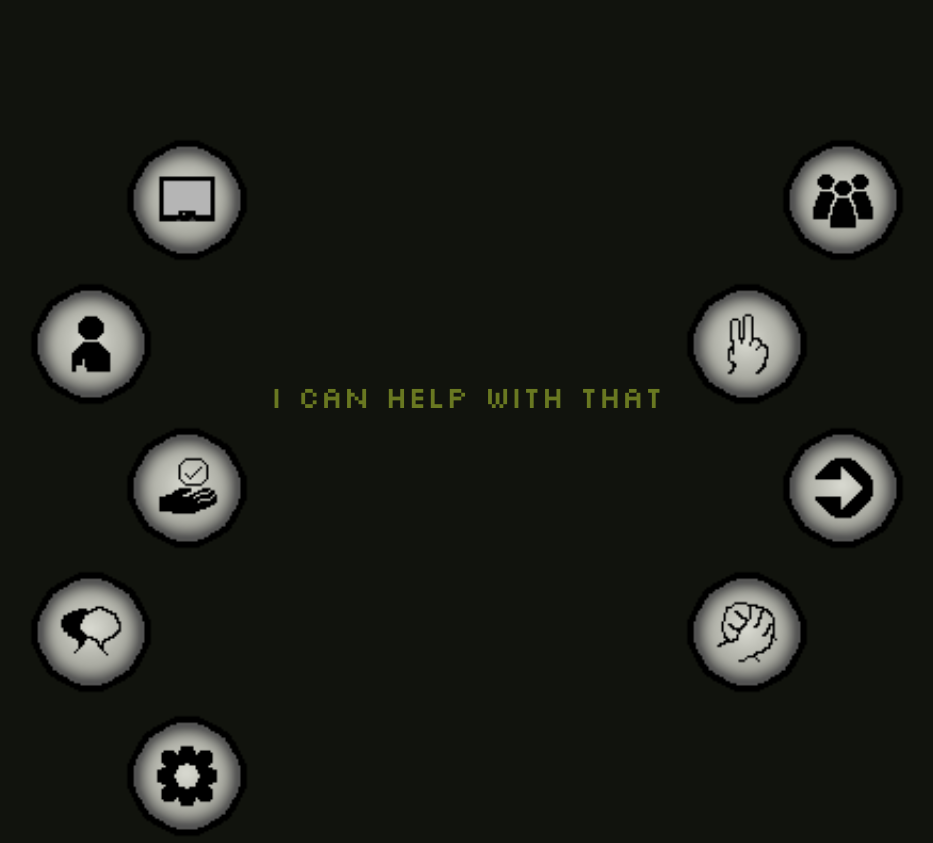
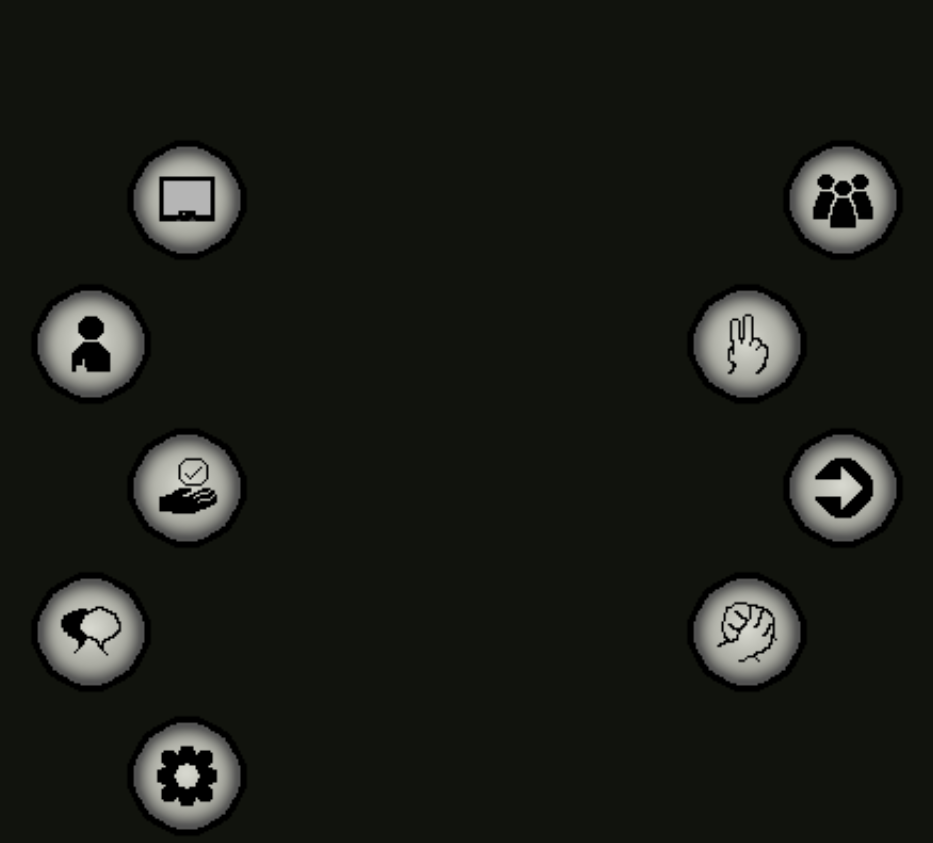
Before and after one commit to EmmmB/neocities, a plain HTML site: page public/genesis-01/speak.html in a window 1280 px wide. Shown: the top 843 px of the page, without its empty margins (173-1106 px from the left). Drawn offline with Linux system fonts and the light colour scheme.

Commit message:
okay last thing I swear

```diff
--- a/public/genesis-01/speak.html
+++ b/public/genesis-01/speak.html
@@ -10,7 +10,7 @@
    <body>
 
       <div class="screen">
-         <span class="response">I can help with that</span>
+         <span class="response"></span>
 
          <span class="phrases" id="phrase">
             <span id="1"></span>
```
